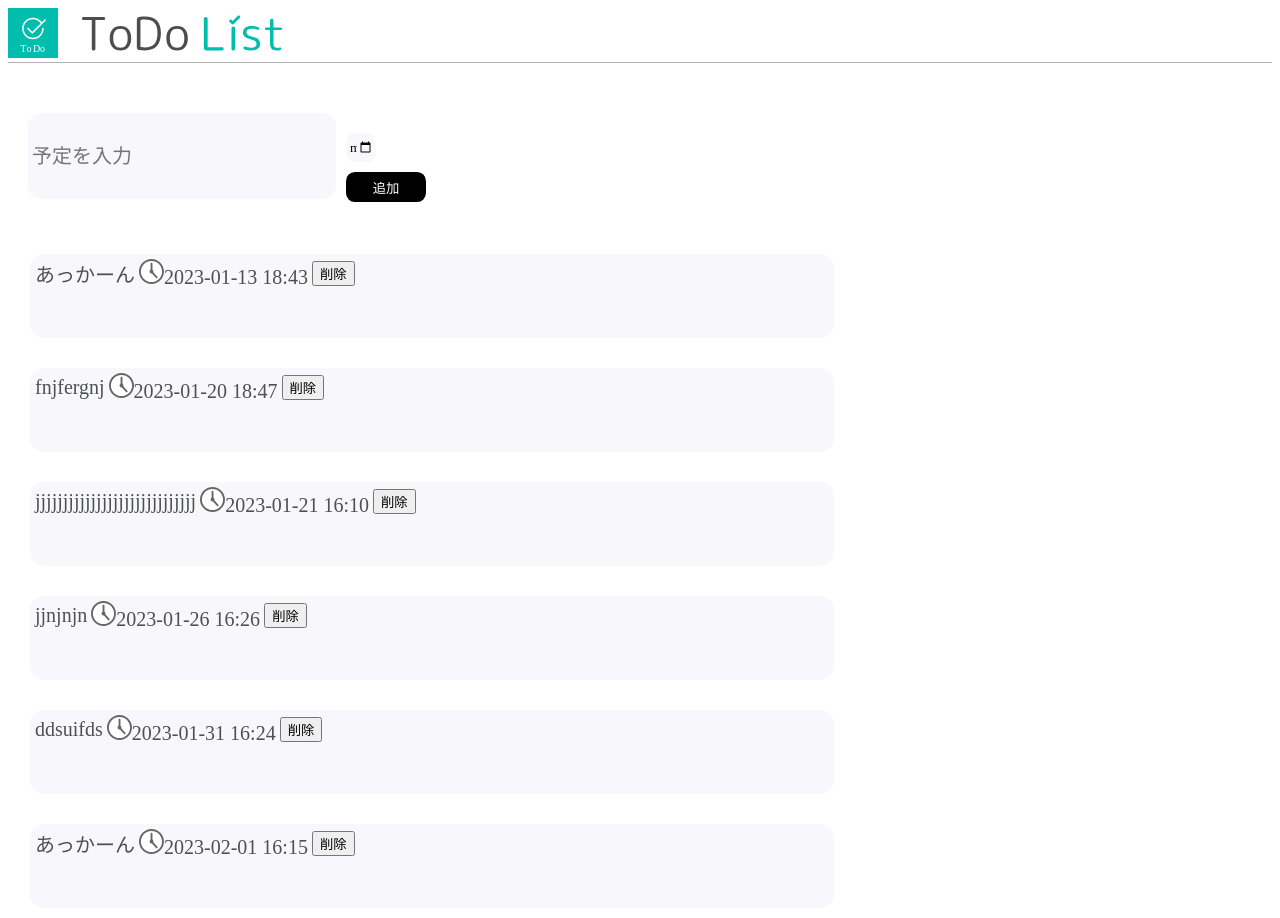
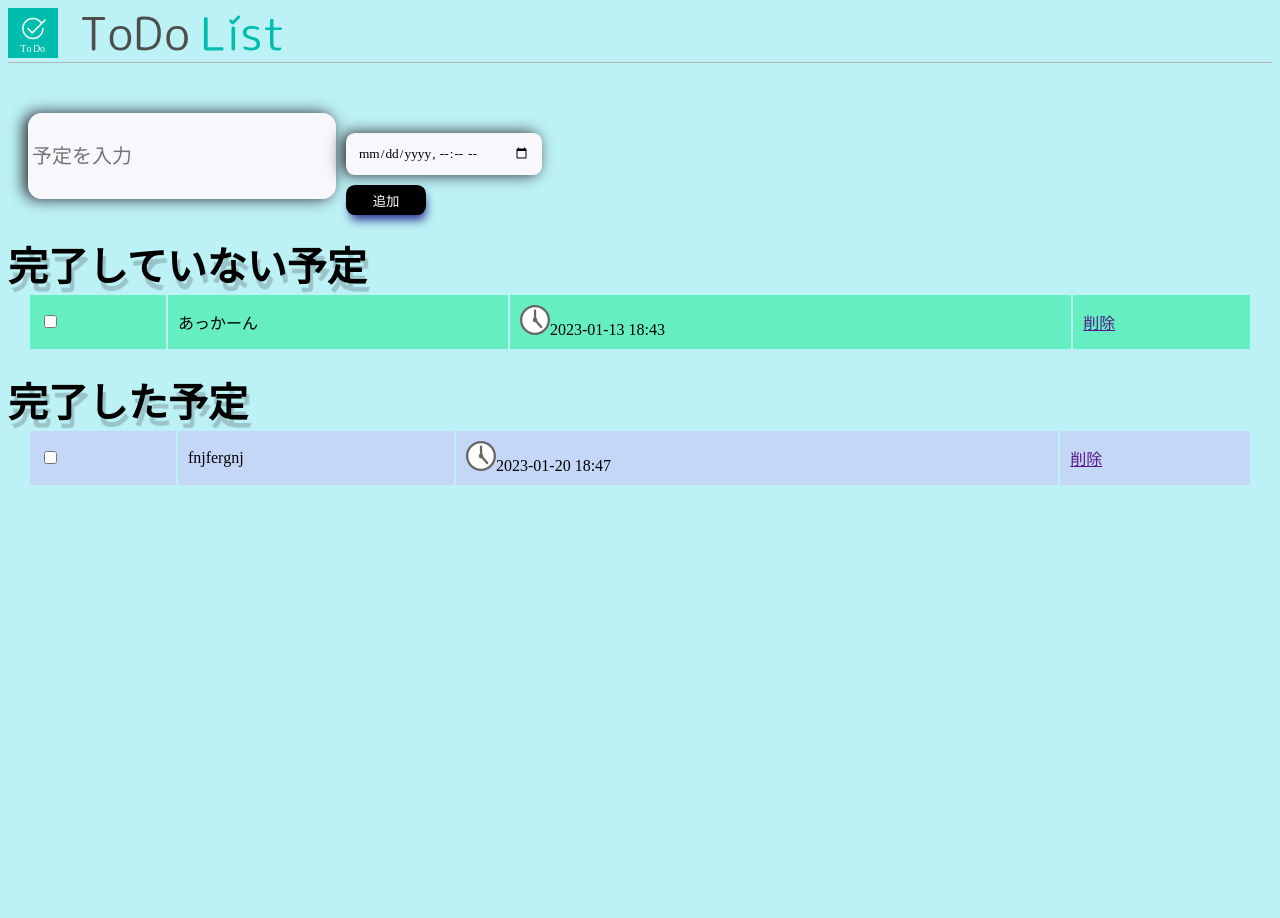
Before and after one commit to 2022AIT-OOP2-G07/Todo, a Flask app: page / in a window 1280 px wide. After the commit the page ends 485 px from the top, so only its background shows below. Run offline with Flask 2, Linux system fonts and the light colour scheme; data comes from the database, SQL or seed files in the repository; both versions use the stored data as it was after the commit.

Commit message:
削除機能と完了した予定と未完了の予定で分けました

```diff
--- a/app.py
+++ b/app.py
@@ -12,19 +12,21 @@ def todo_db():
     con = sqlite3.connect('todo_list.db')
     # ２．テーブル作成
     con.execute(
-        "CREATE TABLE IF NOT EXISTS todo(id integer PRIMARY KEY, todo_data text, todo_deadline datetime, check_data boolean)")
+        "CREATE TABLE IF NOT EXISTS todo(id integer PRIMARY KEY , todo_data text, todo_deadline datetime, check_data integer DEFAULT 0)")
     con.commit()
-    # ４．データ参照
-    # cur = con.execute("SELECT * FROM todo")
-    # for row in cur:
-    #     print(row)
-    #     print(type(row))
 
-    cur = con.execute("select * from todo order by todo_deadline")
+    # cur = con.execute("select * from todo order by todo_deadline")
+    cur = con.execute(
+        "select * from todo where check_data = '0' order by todo_deadline")
     data = cur.fetchall()
     cur.close()
 
-    return render_template('index.html', data=data)
+    cur2 = con.execute(
+        "select * from todo where check_data = '1' order by todo_deadline")
+    check_data = cur2.fetchall()
+    cur2.close()
+
+    return render_template('index.html', data=data, check_data=check_data)
 
 
 @app.route('/add_todo', methods=['POST'])
@@ -33,11 +35,12 @@ def add_todo():
     add_todo = request.form.get('todo', None)
     # 上記と同じくadd_limitに格納
     add_limit = request.form.get('limit', None)
+    check_todo = 1
     limit_str = add_limit.replace("T", " ")
     con = sqlite3.connect('todo_list.db')
     # データベースにデータを追加
-    con.execute("INSERT INTO todo(todo_data, todo_deadline)values(?,?)", [
-                add_todo, limit_str])
+    con.execute("INSERT INTO todo(todo_data, todo_deadline, check_data)values(?,?,?)", [
+                add_todo, limit_str, 0])
     con.commit()
     cur = con.execute("SELECT * FROM todo")
     cur = con.execute("select * from todo order by todo_deadline")
@@ -215,6 +218,22 @@ def delete():
     con.commit()
 
 
+@app.route("/check", methods=["POST"])
+def check():
+    check_id = request.form.get('check_id', None)
+    con = sqlite3.connect('todo_list.db')
+    con.execute("UPDATE todo SET check_data = 1 WHERE id = ?", [check_id])
+    con.commit()
+
+
+@app.route("/uncheck", methods=["POST"])
+def uncheck():
+    check_id = request.form.get('check_id', None)
+    con = sqlite3.connect('todo_list.db')
+    con.execute("UPDATE todo SET check_data = 0 WHERE id = ?", [check_id])
+    con.commit()
+
+
 if __name__ == '__main__':
     app.debug = True
     app.run()
--- a/static/css/main.css
+++ b/static/css/main.css
@@ -1,7 +1,3 @@
-*{
-    font-family:"ヒラギノ丸ゴ Pro W4","ヒラギノ丸ゴ Pro","Hiragino Maru Gothic Pro";
-}
-
 img#logomark {
     width: 50px;
     height: 50px;
@@ -29,7 +25,7 @@ form {
 
 }
 
-input#todo {
+#todo {
     width: 300px;
     height: 80px;
     font-size: 20px;
@@ -37,9 +33,10 @@ input#todo {
     border: 2px solid #F8F8FC;
     background-color: #F8F8FC;
     border-radius: 0.67em;
+    box-shadow: -4px 0px 15px 0px #28252d;
     float: left;
 }
-input#todo[type="text"]:focus {
+#todo:focus {
     border: 1px solid #00bcad;
     outline: 0;
 }
@@ -51,6 +48,8 @@ input#limit{
     border: 2px solid #F8F8FC;
     background-color: #F8F8FC;
     border-radius: 0.67em;
+    box-shadow: -4px 0px 15px 0px #28252d;
+    padding: 10px;
 }
 input#limit[type="datetime-local"]:focus {
     border: 1px solid #00bcad;
@@ -65,7 +64,6 @@ button#add-submit{
     background-color: #000;
     border: 2px solid #000;
     border-radius: 0.67em;
-    transition: 0.3s ease-in-out;
 }
 button#add-submit:hover{
     background-color: #00bcad;
@@ -76,24 +74,119 @@ div#message-container{
     clear: left;
 }
 
+.delete_button{
+    background-color: red;
+    width: 20px;
+    height: 20px;
+}
+td > button{
+    background-color: red;
+    color: white;
+}
+
 input[type="checkbox"]{
     color: #00bcad;
 }
 
-tr.todo_row_id{
-    width: 800px;
-    height: 80px;
-    font-size: 20px;
-    margin-left: 20px;
-    border: 2px solid #F8F8FC;
-    background-color: #F8F8FC;
-    color: #4f5051;
-    border-radius: 0.67em;
-    float: left;
-    margin-top: 30px;
+#todo_table{
+    width: 100%;
 }
 
-#limit{
-    width: 25px;
-    height: 25px;
+#todo_table tr{
+    background-color: #65eec0;
 }
+
+#todo_check_table{
+    margin-top: 0px;
+    width: 100%;
+}
+
+#todo_check_table tr{
+    background-color: #c4d7f6;
+}
+
+#strcolor{
+    color: rgb(242, 157, 83);
+}
+
+#incomplete_schedule{
+    margin: 0;
+
+    text-shadow: 3px 8px 1px rgba(30, 30, 43, 0.213);
+
+    color: black;
+}
+
+#checked_schedule{
+
+    margin: 0;
+
+    text-shadow: 3px 8px 1px rgba(30, 30, 43, 0.213);
+
+    color: black;
+} */
+
+a.delete_button {
+    color: white;
+  }
+
+  a.delete_button:hover{
+    color: red;
+  }
+
+td{
+    padding : 10px !important;
+    margin: 10px;
+    vertical-align: middle;
+  }
+
+  .schedule{
+    box-shadow: -4px 0px 15px 0px #28252d;
+    border-radius: 10px;
+  }
+
+  #add-submit{
+    box-shadow: 2px 7px 10px -2px #313796;
+    border-radius: 100px;
+    transition:0.3s;
+    cursor: pointer;
+  }
+
+  #add-submit:hover{
+    box-shadow: none;
+    transform: translateY(7px);
+  }
+
+  #limit_image{
+    width: 30px;
+    height: 30px;
+  }
+
+  .delete_button{
+    background: transparent;
+    width: 30px;
+    height: 30px;
+    cursor: pointer;
+  }
+
+  .width10{
+    width: 100px;
+  }
+
+  .width40{
+    width: 600px;
+  }
+
+  #no_check{
+    margin: 20px;
+    margin-top: 0;
+  }
+
+  #checked{
+    margin: 20px;
+    margin-top: 0px;
+  }
+
+*{
+    font-family:"ヒラギノ丸ゴ Pro W4","ヒラギノ丸ゴ Pro","Hiragino Maru Gothic Pro";
+}
--- a/static/todo.js
+++ b/static/todo.js
@@ -32,15 +32,45 @@
 window.addEventListener('load', function(){
     let  todo_table = document.getElementById("todo_table");
     for (let i=0; i < todo_table.rows.length; i++) {
-      todo_table.rows[i].cells[2].onclick = delete_todo;
+      todo_table.rows[i].cells[3].onclick = delete_todo;
+      todo_table.rows[i].cells[0].onclick = check_todo;
+    }
+    let  todo_check_table = document.getElementById("todo_check_table");
+    for (let i=0; i < todo_check_table.rows.length; i++) {
+      todo_check_table.rows[i].cells[3].onclick = delete_todo;
+      todo_check_table.rows[i].cells[0].onclick = uncheck_todo;
     }
     let todo_area =  document.getElementById("todo")
     todo_area.addEventListener('change',check_todo_area)
     todo_area.addEventListener('keyup',check_todo_area)
   });
 
+function check_todo(e){
+    console.log(e.target.id);
+    const postdata = new FormData();
+    postdata.append("check_id", e.target.id);
+    fetch("/check", {
+      method: "POST",
+      body: postdata, // IDデータが入ったFormDataを送信
+    })
+
+    window.location.reload()
+}
+function uncheck_todo(e){
+    console.log(e.target.id);
+    const postdata = new FormData();
+    postdata.append("check_id", e.target.id);
+    fetch("/uncheck", {
+      method: "POST",
+      body: postdata, // IDデータが入ったFormDataを送信
+    })
+
+    window.location.reload()
+}
+
 function delete_todo(e){
-    console.log(e.target.id);
+    let res = confirm("本当に削除しますか？");
+    if( res == false ) return;
     const postdata = new FormData();
     postdata.append("delete_id", e.target.id);
     fetch("/delete", {
--- a/templates/index.html
+++ b/templates/index.html
@@ -12,7 +12,7 @@
 
     <script defer src="{{ url_for('static', filename='todo.js') }}"></script>
 </head>
-<body>
+<body style="background-color: rgb(188, 242, 245);">
     <header>
         <img src="/static/img/logo/ver01.svg" alt="✅" id="logomark"/>
         <img src="/static/img/logo/ver02.svg" alt="✅" id="logoword">
@@ -29,26 +29,51 @@
             <button type="submit" id="add-submit" formmethod="get">追加</button>
         </div>
     </form>
-    <p id="alert_area" style="display: none; color: red">うんち漏れた</p>
+    <p id="alert_area" style="display: none; color: red">30文字より多く入力する事はできません</p>
 
     <div id="message-container" role="alert" style="display: none;"></div>
             <div id="error-container" role="alert" style="display: none;"></div>
             <h2>{{ result_message }}</h2>
 
-    <div>
+            <h1 id="incomplete_schedule">完了していない予定</h1>
+    <div id="no_check">
         <table id="todo_table">
-
 
                 {% for item in data %}
                     <tr id="todo_row_id-{{item[0]}}" class="todo_row_id">
+                        <td>
+                            <input type="checkbox" id="{{item[0]}}" />
+                        </td>
                         <td id="yotei">{{item[1]}}</td>
                         <!--<td><button type="button" id="edit-{{item[0]}}", name="edit-{{item[0]}}", value="{{item[0]}}">編集</button></td>-->
-                        <td id="kigen"><img id="limit" src="/static/img/other/limit.svg" alt="limit.svg">{{item[2]}}</td>
+                        <td id="kigen"><img id="limit_image" src="/static/img/other/limit.svg" alt="limit.svg">{{item[2]}}</td>
 
-                        <td><button type="button" id="{{item[0]}}">削除</button></td>
+                        <td><a href="" id={{item[0]}} class="delete_button">削除</a></td>
                         <!--<td><button type="button" id="edit-{{item[0]}}", name="edit-{{item[0]}}", value="{{item[0]}}">編集</button></td>-->
                     </tr>
+                    {% else %}
+                    <h1 id="strcolor">完了していない予定はありません。</h1>
+                {% endfor %}
+        </table>
+    </div>
+    <h1 id="checked_schedule">完了した予定</h1>
+    <div id="checked">
+        <table id="todo_check_table">
 
+                {% for item in check_data %}
+                    <tr id="todo_row_id-{{item[0]}}" class="todo_row_id">
+                        <td>
+                            <input type="checkbox" id="{{item[0]}}" />
+                        </td>
+                        <td id="yotei">{{item[1]}}</td>
+                        <!--<td><button type="button" id="edit-{{item[0]}}", name="edit-{{item[0]}}", value="{{item[0]}}">編集</button></td>-->
+                        <td id="kigen"><img id="limit_image" src="/static/img/other/limit.svg" alt="limit.svg">{{item[2]}}</td>
+
+                        <td><a href="" id={{item[0]}} class="delete_button">削除</a></td>
+                        <!--<td><button type="button" id="edit-{{item[0]}}", name="edit-{{item[0]}}", value="{{item[0]}}">編集</button></td>-->
+                    </tr>
+                    {% else %}
+            <h1 id="strcolor">完了した予定はありません。</h1>
                 {% endfor %}
         </table>
     </div>
```
Also changed, not shown: todo_list.db.
